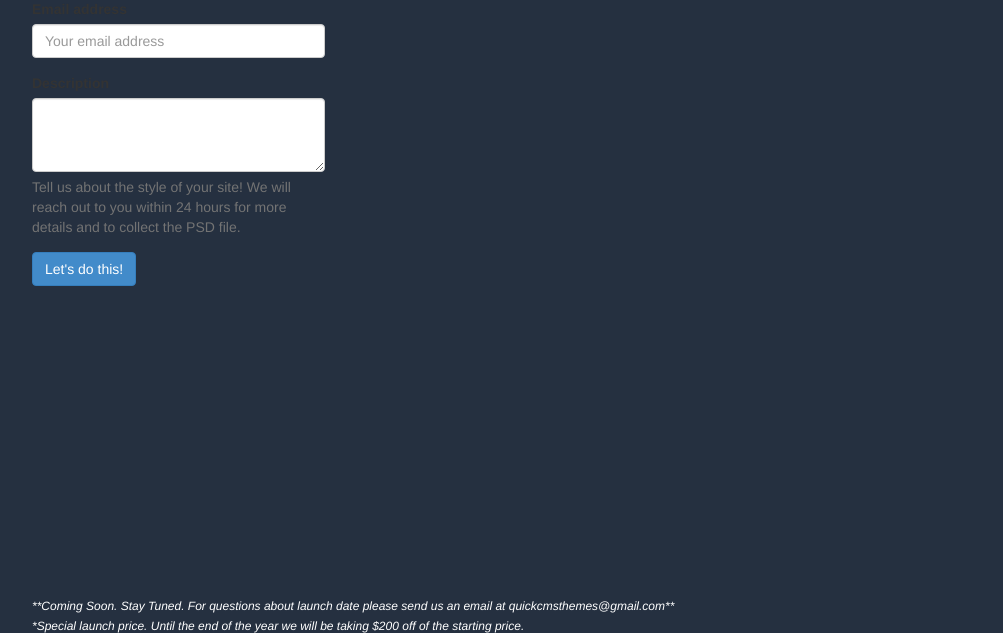
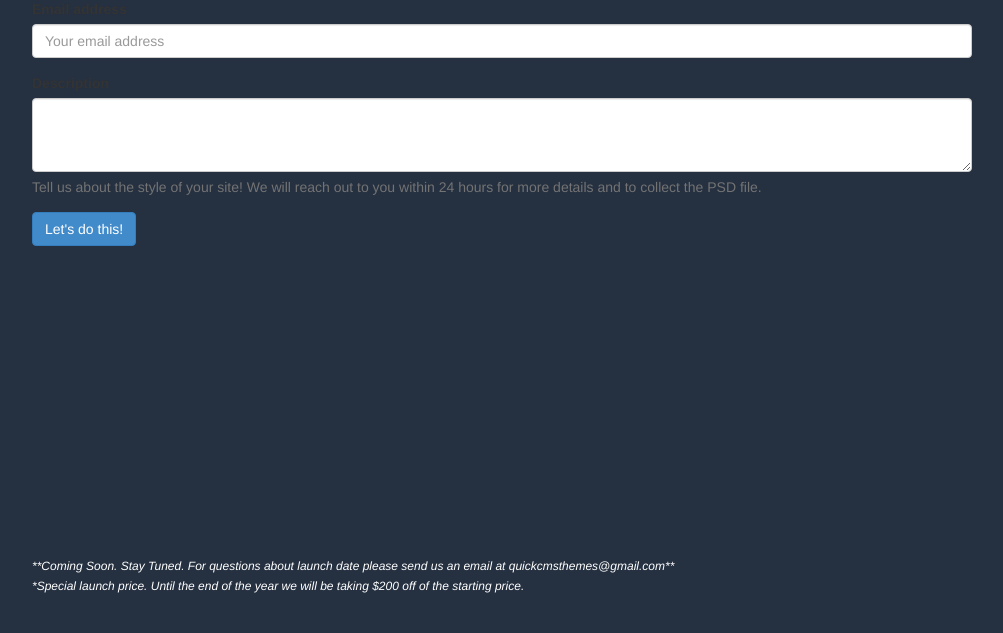
Before and after one commit to frankt117/Simple-Zend-Bootstrap-MailChimp-Example, a PHP site: page /application/views/scripts/get-started/index.phtml in a window 1280 px wide. Shown: the part 416-1049 px from the top of the page, without its empty margins (138-1141 px from the left). After the commit the page ends 1009 px from the top, so only its background shows below. Run offline with PHP 8.4, Linux system fonts and the light colour scheme.

Commit message:
full size

```diff
--- a/application/views/scripts/get-started/index.phtml
+++ b/application/views/scripts/get-started/index.phtml
@@ -45,7 +45,7 @@
     </div>
 
     <div class="row">
-        <div class="col-xs-4" >
+        <div class="col-xs-12" >
             <form role="form" method="post" action="/get-started/estimate">
                 <div class="form-group">
                     <label for="email">Email address</label>
```
